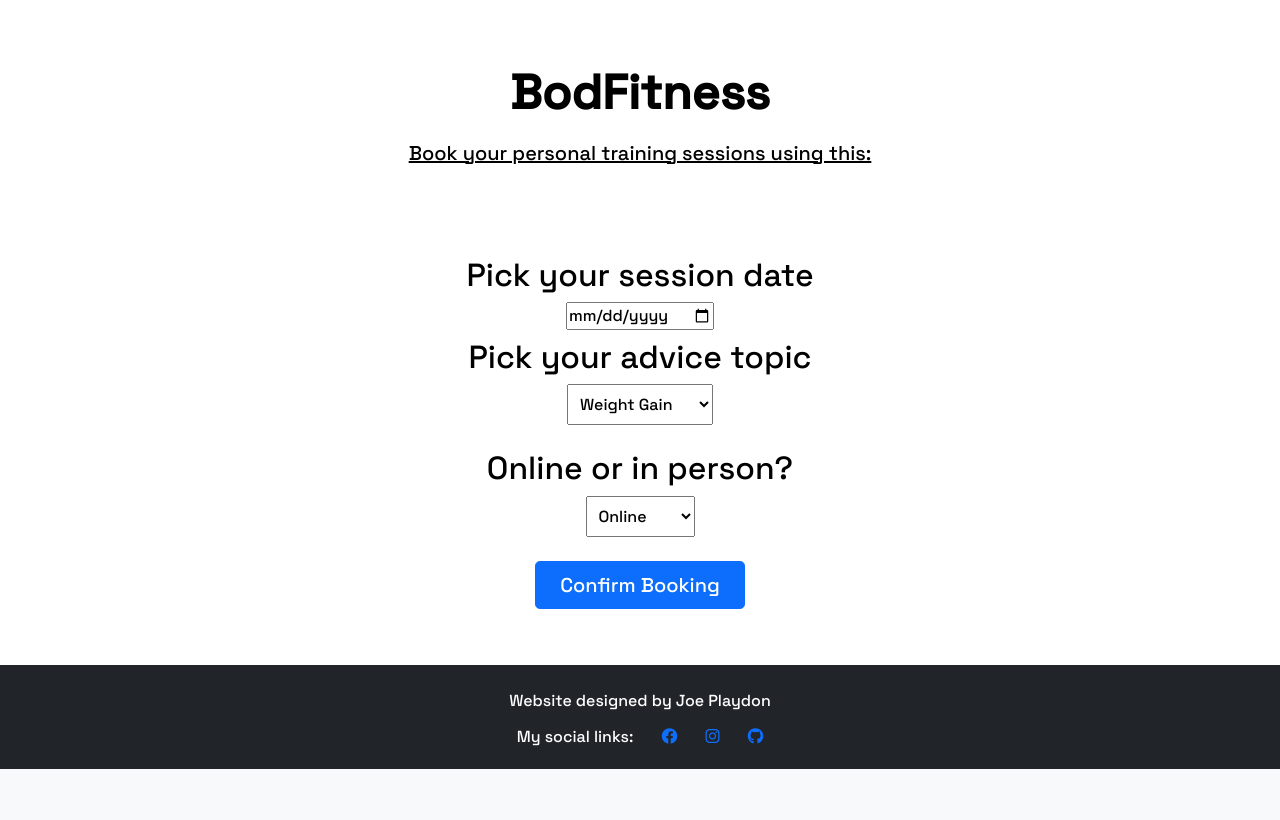
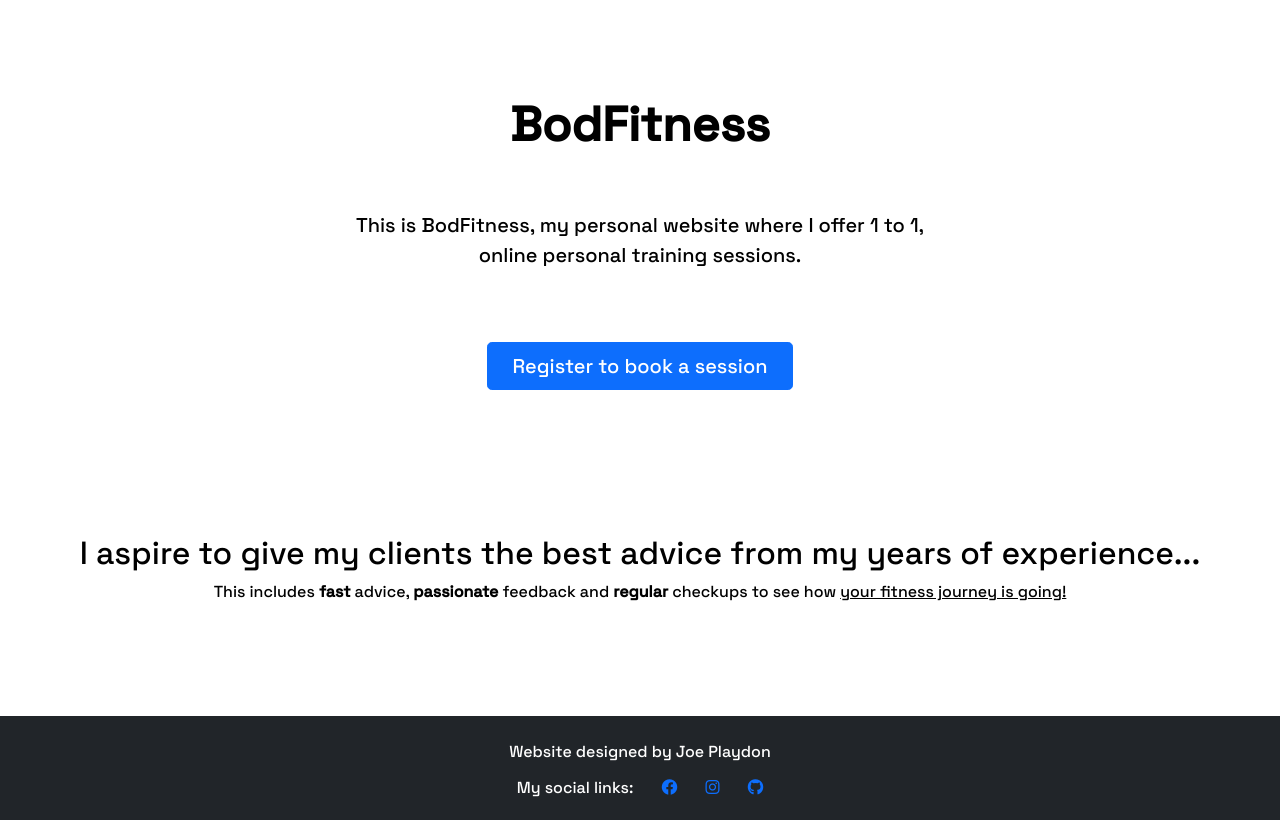
Before and after one commit to bodthegod/bod-fitness, a Django app: template templates/index.html in a window 1280 px wide. Shown: the part 72-892 px from the top of the page. Before the commit the page ends 841 px from the top, so only its background shows below. Run offline with Django 3.2, Linux system fonts and the light colour scheme; the template is opened without the code that fills it, so the values that code supplies are empty; some libraries are stand-ins or nearby versions.

Commit message:
replace old index.html with new booking.html

```diff
--- a/templates/index.html
+++ b/templates/index.html
@@ -2,56 +2,25 @@
 
 {% block content %}
 
-<div class="px-4 py-5 m-3 text-center">
-  <h1 class="display-5 fw-bold pb-2">BodFitness</h1>
-  <div class="col-lg-6 mx-auto">
-    <p class="lead"><strong><u>Book your personal training sessions using this:</strong></u></p>
+<div class="px-4 py-5 my-5 text-center">
+    <h1 class="display-5 fw-bold pb-5">BodFitness</h1>
+    <div class="col-lg-6 mx-auto">
+      <p class="lead mb-4 pb-5">This is BodFitness, my personal website where I offer 1 to 1, online personal training sessions.</p>
+      <div class="d-grid gap-2 d-sm-flex justify-content-sm-center">
+        {% if user.is_authenticated %}
+        <a href="{% url 'booking' %}" class="btn btn-primary btn-lg px-4 gap-3">Book a session</a>
+        {% else %}
+        <a href="{% url 'account_signup' %}" class="btn btn-primary btn-lg px-4 gap-3">Register to book a session</a>
+        {% endif %}
+      </div>
+    </div>
   </div>
-</div>
-<div class="row mt-1 p-2">
-  <h2 class="text-black text-center">Pick your session date</h2>
-  <form method="POST" action="/book-in/" class="text-center" id="confirmbooking">
-  <form method="POST" action="{% url 'booking' %}" class="text-center" id="confirmbooking">
-      <input
-        id="datePicker"
-        type="date"
-        name="booking_date"
-        required />
-        <script>datePicker.min = new Date().toISOString().split("T")[0];</script>
-      <h2 class="text-black mt-2">Pick your advice topic</h2>
-      <div class="mb-4">
-          <select name="lifting" class="p-2" id="lifting">
-              <option value="weightgain">Weight Gain</option>
-              <option value="weightloss">Weight Loss</option>
-              <option value="endurance">Endurance</option>
-              <option value="strengthgain">Strength Gain</option>
-          </select>
-        </div>
-      <div class="mb-4">
-        <h2> Online or in person?</h2>
-          <select name="session_type" class="p-2" id="session-type">
-              <option value="online">Online</option>
-              <option value="inperson">In Person</option>
 
-          </select>
-      </div>
-      <button class="btn btn-primary btn-lg px-4 gap-3 mb-5">Confirm Booking</button>
-  </form>
-</div>
-</div>
-<!-- <div class="container-fluid">
-    <div class="row">
-
-        <div class="mx-auto" style="width: 200px;">
-            <input id="datepicker">
-
-            <script>
-              $(function () {
-                $("#datepicker").datepicker();
-              });
-            </script>
-        </div>
-    </div> -->
+  <div class="px-4 py-5 my-5 text-center">
+  <h2>I aspire to give my clients the best advice from my years of experience...</h2>
+  <p>This includes <strong>fast</strong> advice, <strong>passionate</strong> feedback and <strong>regular</strong> checkups
+     to see how <u>your fitness journey is going! </u> </p>
+  </div>
 
 </div>
 {%endblock%}
```
Also changed, not shown: templates/booking.html (added, +66 -0 lines).
